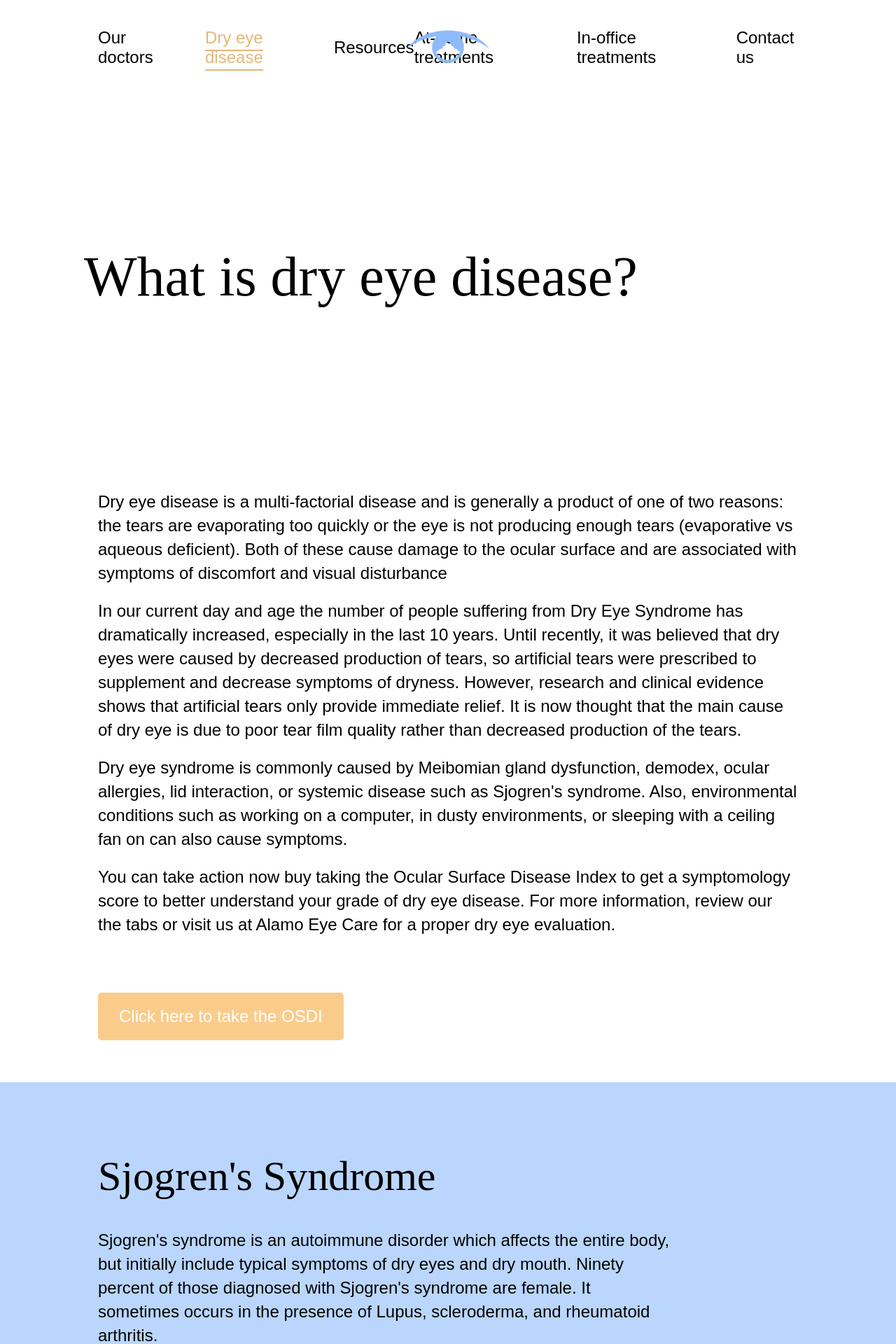
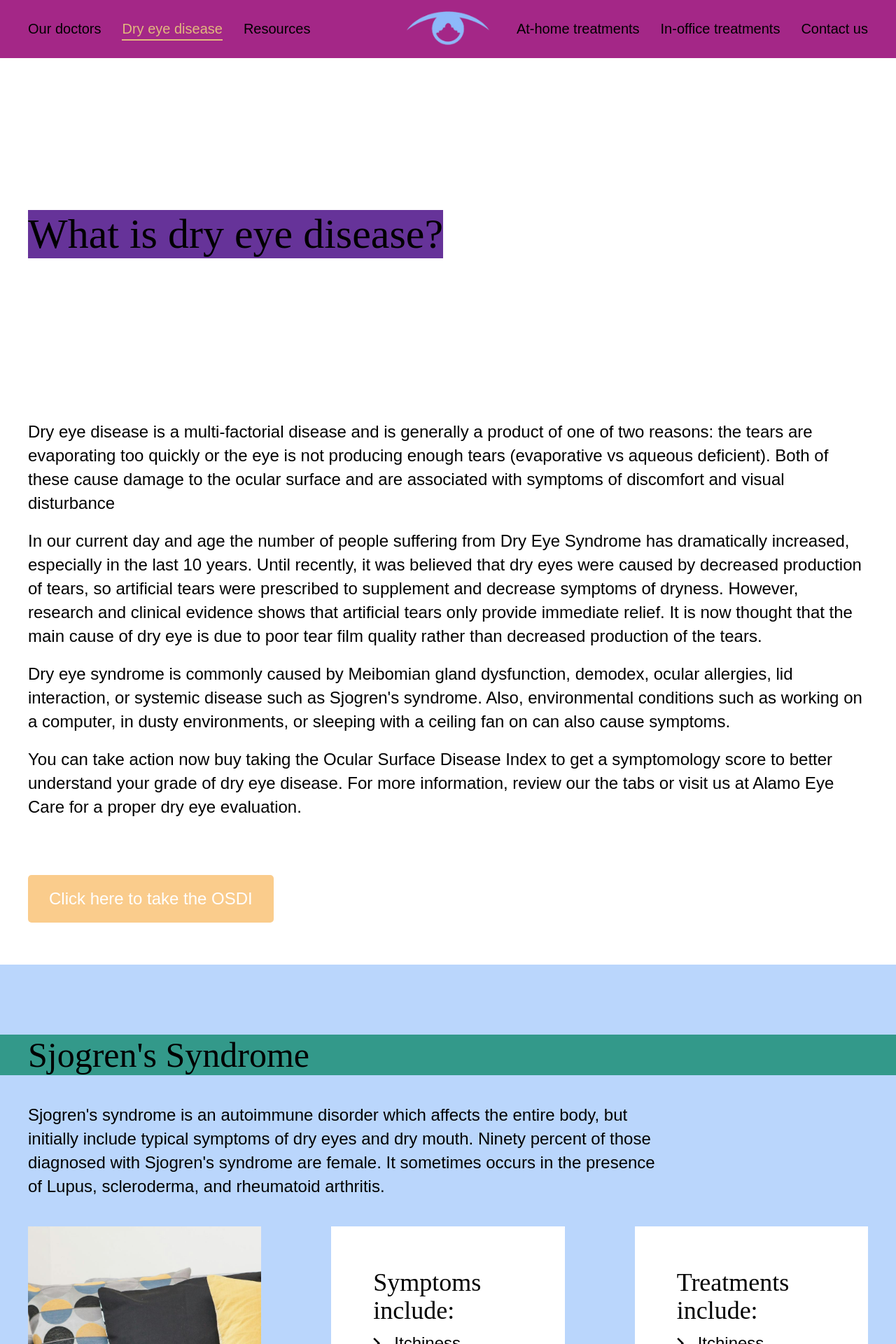
Before and after one commit to kathyhahahahoang/dry-eye-center, a React (Vite) app: page /dry-eye-disease in a window 1280 px wide. Shown: the top 1920 px of the page at 70% size. Built offline with nearby package versions, Linux system fonts and the light colour scheme; a web font is replaced by a local one.

Commit message:
Change padding for layout from 1400px

```diff
--- a/src/home/HomeGuarantee.module.scss
+++ b/src/home/HomeGuarantee.module.scss
@@ -8,6 +8,14 @@
 .title-container {
   padding: 0 14rem;
   color: var(--color-blue-dark);
+
+  @media (max-width: 1800px) {
+    padding: 0 8rem;
+  }
+
+  @media (max-width: 1400px) {
+    padding: 0 4rem;
+  }
 }
 
 .guarantee-item {
@@ -33,4 +41,12 @@
 .button {
   align-self: start;
   margin-left: 14rem;
+
+  @media (max-width: 1800px) {
+    margin-left: 8rem;
+  }
+
+  @media (max-width: 1400px) {
+    margin-left: 4rem;
+  }
 }
--- a/src/home/HomeNavBar.module.scss
+++ b/src/home/HomeNavBar.module.scss
@@ -5,6 +5,16 @@
   z-index: 200;
   transition: all 0.3s;
   // background-color: white;
+
+  @media (max-width: 1800px) {
+    padding: 4rem 8rem;
+    background-color: aquamarine;
+  }
+
+  @media (max-width: 1400px) {
+    padding: 3rem 4rem;
+    background-color: rgb(164, 39, 135);
+  }
 }
 
 .container-scrolled {
@@ -18,10 +28,13 @@
   align-items: center;
 
   position: relative;
-  //   background-color: lightblue;
 
   li {
     font-size: 2.4rem;
+
+    @media (max-width: 1800px) {
+      font-size: 2rem;
+    }
   }
 }
 
@@ -30,7 +43,13 @@
   align-items: center;
   gap: 7rem;
 
-  // background-color: green;
+  @media (max-width: 1800px) {
+    gap: 5rem;
+  }
+
+  @media (max-width: 1400px) {
+    gap: 3rem;
+  }
 }
 
 .nav-links-center {
@@ -48,22 +67,100 @@
   margin-left: auto;
   display: flex;
   gap: 7rem;
-  // background-color: green;
+
+  @media (max-width: 1800px) {
+    gap: 5rem;
+  }
+
+  @media (max-width: 1400px) {
+    gap: 3rem;
+  }
 }
 
 .link {
-  // color: white;
-  color: #8cbafa;
+  color: black;
 }
 
 .link-scrolled {
-  color: #8cbafa;
+  color: black;
 }
 
 .link:hover {
-  color: black;
+  color: var(--color-orange-dark);
 }
 
 .link-active {
-  color: black;
+  color: var(--color-orange-dark);
+  padding-bottom: 0.4rem;
+  border-bottom: 2px solid;
 }
+
+// .container {
+//   width: 100vw;
+//   padding: 4rem 14rem;
+//   position: fixed;
+//   z-index: 200;
+//   transition: all 0.3s;
+//   // background-color: white;
+// }
+
+// .container-scrolled {
+//   background-color: white;
+//   transition: all 0.3s;
+//   width: 100%;
+// }
+
+// .nav-links-ul {
+//   display: flex;
+//   align-items: center;
+
+//   position: relative;
+//   //   background-color: lightblue;
+
+//   li {
+//     font-size: 2.4rem;
+//   }
+// }
+
+// .nav-links-left {
+//   display: flex;
+//   align-items: center;
+//   gap: 7rem;
+
+//   // background-color: green;
+// }
+
+// .nav-links-center {
+//   position: absolute;
+//   left: 50%;
+//   transform: translateX(-50%);
+// }
+
+// .picture {
+//   width: 12rem;
+//   height: auto;
+// }
+
+// .nav-links-right {
+//   margin-left: auto;
+//   display: flex;
+//   gap: 7rem;
+//   // background-color: green;
+// }
+
+// .link {
+//   // color: white;
+//   color: #8cbafa;
+// }
+
+// .link-scrolled {
+//   color: #8cbafa;
+// }
+
+// .link:hover {
+//   color: black;
+// }
+
+// .link-active {
+//   color: black;
+// }
--- a/src/home/HomeSubheader.module.scss
+++ b/src/home/HomeSubheader.module.scss
@@ -1,4 +1,12 @@
 .container {
   padding: 20rem 14rem;
   color: var(--color-grey-dark);
+
+  @media (max-width: 1800px) {
+    padding: 14rem 8rem;
+  }
+
+  @media (max-width: 1400px) {
+    padding: 10rem 4rem;
+  }
 }
--- a/src/index.css
+++ b/src/index.css
@@ -13,13 +13,6 @@
   --color-orange-light: #fce0ba;
   --color-orange-extra-light: #fef0dd;
 
-  --font-h1-xl: 8rem;
-  --font-h2-xl: 6rem;
-  --font-h3-xl: 4.4rem;
-  --font-h4-xl: 3.6rem;
-
-  --line-height-h4-xl: 4rem;
-
   --font-xxl: 3rem;
   --font-xl: 2.4rem;
   --font-large: 2rem;
@@ -28,6 +21,8 @@
   --line-height-large: 2.6rem;
 
   --grid-width-xl: calc(100% - 28rem);
+  --grid-width-large: calc(100% - 16rem);
+  --grid-width-med: calc(100% - 8rem);
   --gutter-row: 6rem;
   --gutter-column: 10rem;
 }
@@ -68,20 +63,40 @@ a {
 }
 
 .h1 {
-  font-size: var(--font-h1-xl);
+  font-size: 8rem;
+
+  @media (max-width: 1800px) {
+    font-size: 6rem;
+    background-color: rebeccapurple;
+  }
+
+  @media (max-width: 1200px) {
+    font-size: 5rem;
+    background-color: pink;
+  }
 }
 
 .h2 {
-  font-size: var(--font-h2-xl);
+  font-size: 6rem;
+
+  @media (max-width: 1800px) {
+    font-size: 5rem;
+    background-color: rgb(51, 153, 138);
+  }
+
+  @media (max-width: 1200px) {
+    font-size: 4rem;
+    background-color: rgb(204, 163, 125);
+  }
 }
 
 .h3 {
-  font-size: var(--font-h3-xl);
+  font-size: 4.4rem;
 }
 
 .h4 {
-  font-size: var(--font-h4-xl);
-  line-height: var(--line-height-h4-xl);
+  font-size: 3.6rem;
+  line-height: 4rem;
 }
 
 .link {
@@ -104,13 +119,20 @@ a {
   max-width: var(--grid-width-xl);
   margin: 0 auto;
 
+  @media (max-width: 1800px) {
+    max-width: var(--grid-width-large);
+  }
+
+  @media (max-width: 1400px) {
+    max-width: var(--grid-width-med);
+  }
+
   &:not(:last-child) {
     margin-bottom: var(--gutter-row);
   }
 
   [class^="col-"] {
     float: left;
-    /* background-color: lawngreen; */
 
     &:not(:last-child) {
       margin-right: var(--gutter-column);
@@ -120,36 +142,30 @@ a {
 
 .col-1-of-2 {
   width: calc((100% - var(--gutter-column)) / 2);
-  /* background-color: rosybrown; */
 }
 
 .col-1-of-3 {
   width: calc((100% - 2 * var(--gutter-column)) / 3);
-  /* background-color: lemonchiffon; */
 }
 
 .col-2-of-3 {
   width: calc(
     2 * ((100% - 2 * var(--gutter-column)) / 3) + var(--gutter-column)
   );
-  /* background-color: coral; */
 }
 
 .col-1-of-4 {
   width: calc((100% - 3 * var(--gutter-column)) / 4);
-  /* background-color: indigo; */
 }
 
 .col-2-of-4 {
   width: calc(
     2 * ((100% - 3 * var(--gutter-column)) / 4) + var(--gutter-column)
   );
-  /* background-color: #465d7d; */
 }
 
 .col-3-of-4 {
   width: calc(
     3 * ((100% - 3 * var(--gutter-column)) / 4) + 2 * var(--gutter-column)
   );
-  /* background-color: #1ec848; */
 }
--- a/src/pages/AtHomeTreatments.module.scss
+++ b/src/pages/AtHomeTreatments.module.scss
@@ -33,6 +33,14 @@
   align-items: center;
   justify-content: center;
   padding: 0 12rem;
+
+  @media (max-width: 1800px) {
+    padding: 0 8rem;
+  }
+
+  @media (max-width: 1400px) {
+    padding: 0 4rem;
+  }
 }
 
 .treatment-details-center {
--- a/src/pages/DryEyeDisease.module.scss
+++ b/src/pages/DryEyeDisease.module.scss
@@ -9,6 +9,14 @@
   display: flex;
   flex-direction: column;
   gap: 2rem;
+
+  @media (max-width: 1800px) {
+    padding: 0 8rem;
+  }
+
+  @media (max-width: 1400px) {
+    padding: 0 4rem;
+  }
 
   p {
     font-size: var(--font-xl);
@@ -29,6 +37,14 @@
 
   h2 {
     padding-left: 14rem;
+
+    @media (max-width: 1800px) {
+      padding-left: 8rem;
+    }
+
+    @media (max-width: 1400px) {
+      padding-left: 4rem;
+    }
   }
 }
 
@@ -48,6 +64,14 @@
   line-height: var(--line-height-xl);
   padding-left: 14rem;
   width: 75%;
+
+  @media (max-width: 1800px) {
+    padding-left: 8rem;
+  }
+
+  @media (max-width: 1400px) {
+    padding-left: 4rem;
+  }
 }
 
 .picture {
--- a/src/pages/InOfficeTreatments.module.scss
+++ b/src/pages/InOfficeTreatments.module.scss
@@ -31,6 +31,15 @@
   display: flex;
   align-items: center;
   justify-content: center;
+  padding: 0 12rem;
+
+  @media (max-width: 1800px) {
+    padding: 0 8rem;
+  }
+
+  @media (max-width: 1400px) {
+    padding: 0 4rem;
+  }
 
   p {
     font-size: var(--font-xl);
@@ -42,7 +51,6 @@
   display: flex;
   flex-direction: column;
   gap: 2rem;
-  padding: 0 12rem;
 
   p {
     font-size: var(--font-xl);
--- a/src/pages/Resources.module.scss
+++ b/src/pages/Resources.module.scss
@@ -6,6 +6,14 @@
 .video-header {
   padding: 20rem 14rem 6rem 14rem;
   background-color: var(--color-blue-light);
+
+  @media (max-width: 1800px) {
+    padding: 20rem 8rem 6rem 8rem;
+  }
+
+  @media (max-width: 1400px) {
+    padding: 10rem 4rem 6rem 4rem;
+  }
 }
 
 .title {
@@ -22,6 +30,14 @@
   justify-content: space-between;
   column-gap: 10rem;
   row-gap: 10rem;
+
+  @media (max-width: 1800px) {
+    padding: 0 8rem 10rem 8rem;
+  }
+
+  @media (max-width: 1400px) {
+    padding: 0 4rem 10rem 4rem;
+  }
 }
 
 .video-item {
@@ -51,6 +67,14 @@
 .article-header {
   background-color: var(--color-grey-light);
   padding: 10rem 14rem 6rem 14rem;
+
+  @media (max-width: 1800px) {
+    padding: 10rem 8rem 6rem 8rem;
+  }
+
+  @media (max-width: 1400px) {
+    padding: 10rem 4rem 6rem 4rem;
+  }
 }
 
 .articles-container {
@@ -60,6 +84,14 @@
   display: flex;
   flex-direction: column;
   gap: 10rem;
+
+  @media (max-width: 1800px) {
+    padding: 0 8rem 10rem 8rem;
+  }
+
+  @media (max-width: 1400px) {
+    padding: 0 4rem 10rem 4rem;
+  }
 }
 
 .article-item {
--- a/src/ui/Banner.module.scss
+++ b/src/ui/Banner.module.scss
@@ -2,12 +2,28 @@
   width: 100%;
   height: 70rem;
   position: relative;
+
+  @media (max-width: 1800px) {
+    height: 66rem;
+  }
+
+  @media (max-width: 1400px) {
+    height: 60rem;
+  }
 }
 
 .title {
   position: absolute;
   left: 12rem;
   top: 50%;
+
+  @media (max-width: 1800px) {
+    left: 8rem;
+  }
+
+  @media (max-width: 1400px) {
+    left: 4rem;
+  }
 }
 
 .desc {
@@ -16,4 +32,12 @@
   left: 12rem;
   top: 65%;
   width: 75%;
+
+  @media (max-width: 1800px) {
+    left: 8rem;
+  }
+
+  @media (max-width: 1400px) {
+    left: 4rem;
+  }
 }
--- a/src/ui/Nav.module.scss
+++ b/src/ui/Nav.module.scss
@@ -5,6 +5,21 @@
   z-index: 200;
   transition: all 0.3s;
   // background-color: white;
+
+  @media (max-width: 1800px) {
+    padding: 4rem 8rem;
+    background-color: aquamarine;
+  }
+
+  @media (max-width: 1400px) {
+    padding: 3rem 4rem;
+    background-color: rgb(164, 39, 135);
+  }
+
+  // @media (max-width: 1000px) {
+  //   padding: 3rem 2rem;
+  //   background-color: rgb(131, 183, 216);
+  // }
 }
 
 .container-scrolled {
@@ -18,10 +33,13 @@
   align-items: center;
 
   position: relative;
-  //   background-color: lightblue;
 
   li {
     font-size: 2.4rem;
+
+    @media (max-width: 1800px) {
+      font-size: 2rem;
+    }
   }
 }
 
@@ -30,7 +48,13 @@
   align-items: center;
   gap: 7rem;
 
-  // background-color: green;
+  @media (max-width: 1800px) {
+    gap: 5rem;
+  }
+
+  @media (max-width: 1400px) {
+    gap: 3rem;
+  }
 }
 
 .nav-links-center {
@@ -48,7 +72,14 @@
   margin-left: auto;
   display: flex;
   gap: 7rem;
-  // background-color: green;
+
+  @media (max-width: 1800px) {
+    gap: 5rem;
+  }
+
+  @media (max-width: 1400px) {
+    gap: 3rem;
+  }
 }
 
 .link {
@@ -56,12 +87,11 @@
 }
 
 .link-scrolled {
-  // color: #8cbafa;
   color: black;
 }
 
 .link:hover {
-  color: black;
+  color: var(--color-orange-dark);
 }
 
 .link-active {
```
